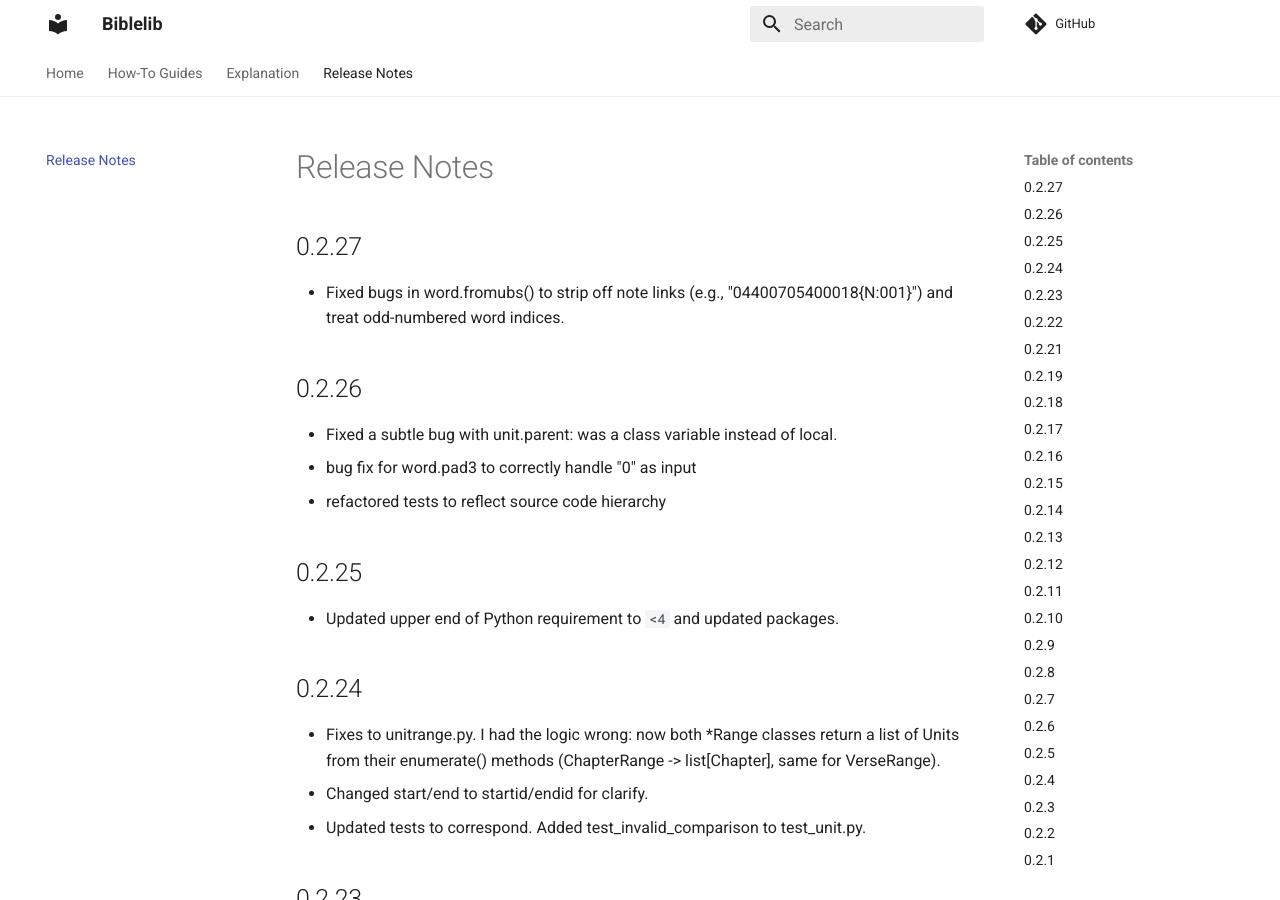
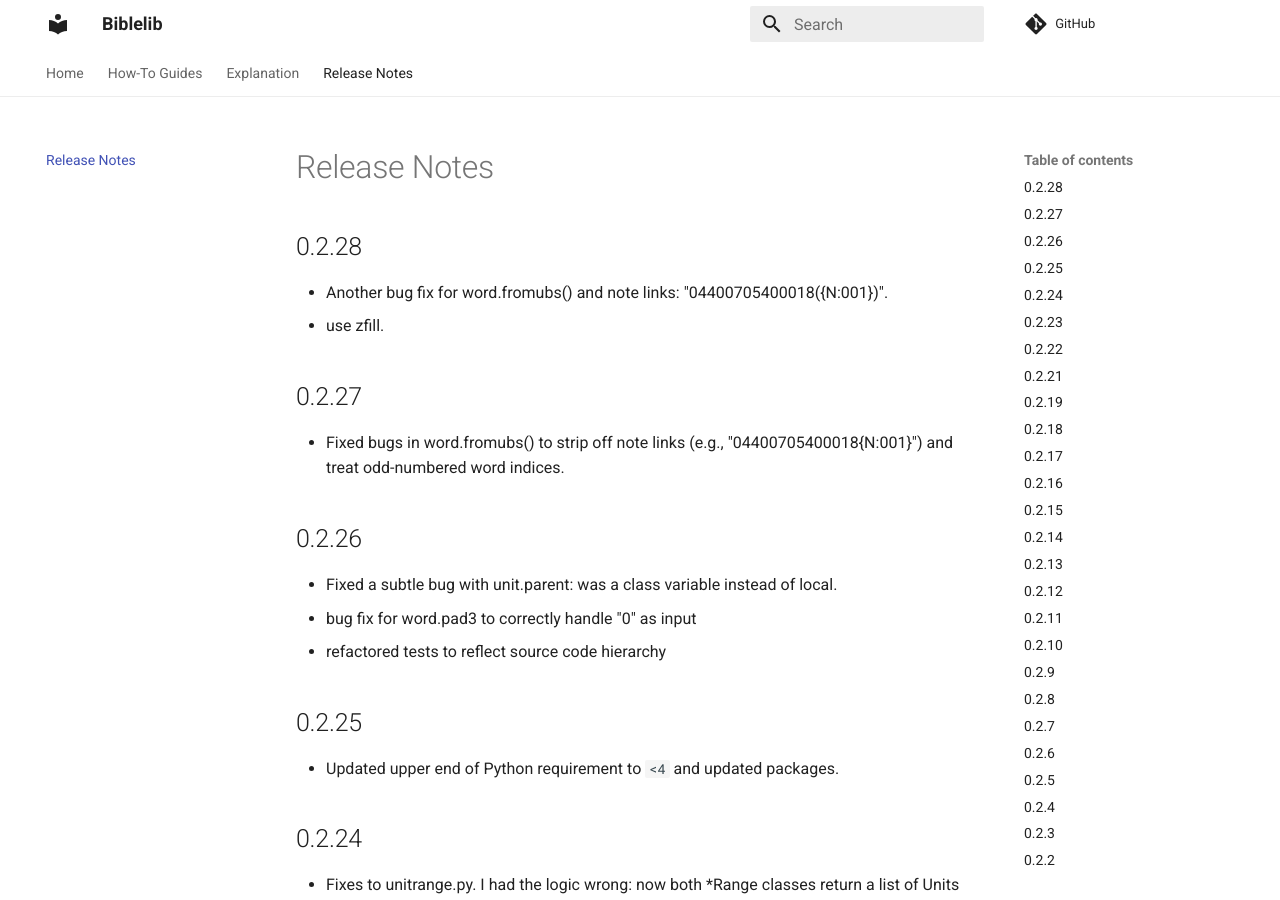
Before and after one commit to Clear-Bible/Biblelib, an MkDocs documentation site: the page built from docs/ReleaseNotes.md, in a window 1280 px wide and 900 px high. Built offline with MkDocs 1.6.1 and Material for MkDocs 9.7.7, drawn with Linux system fonts in a browser that asks for light colours; comment, search, counter and statistics services are not loaded.

Commit message:
v 0.2.28

```diff
--- a/docs/ReleaseNotes.md
+++ b/docs/ReleaseNotes.md
@@ -1,4 +1,10 @@
 # Release Notes
+
+## 0.2.28
+
+- Another bug fix for word.fromubs() and note links:
+  "04400705400018({N:001})".
+- use zfill.
 
 ## 0.2.27
 
--- a/pyproject.toml
+++ b/pyproject.toml
@@ -1,6 +1,6 @@
 [tool.poetry]
 name = "biblelib"
-version = "0.2.27"
+version = "0.2.28"
 description = "Utilities for working with metadata for Bible books, references, pericopes, and other units."
 authors = ["Sean Boisen <sean.boisen@gmail.com>"]
 repository = "https://github.com/Clear-Bible/Biblelib/"
```
